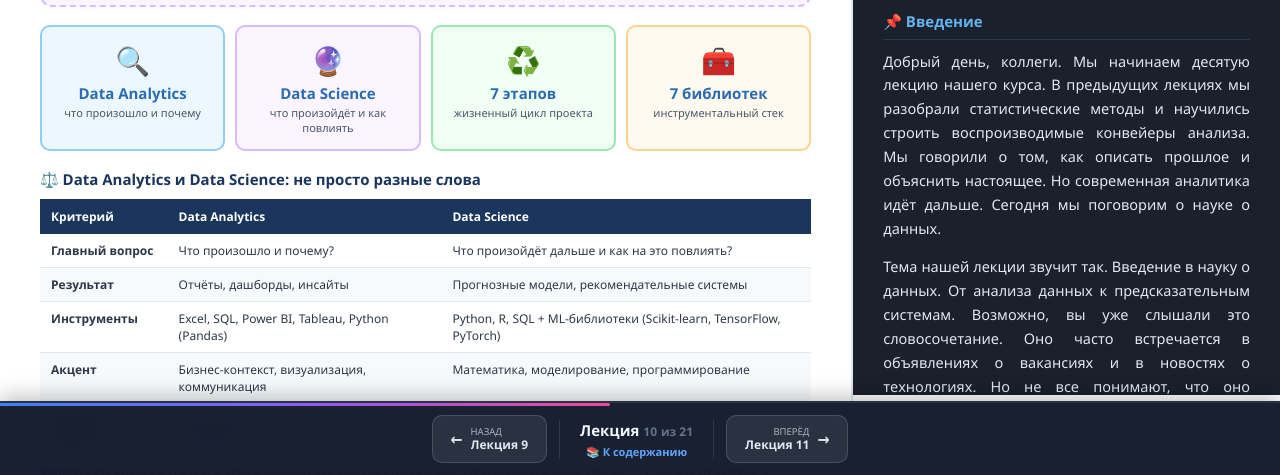
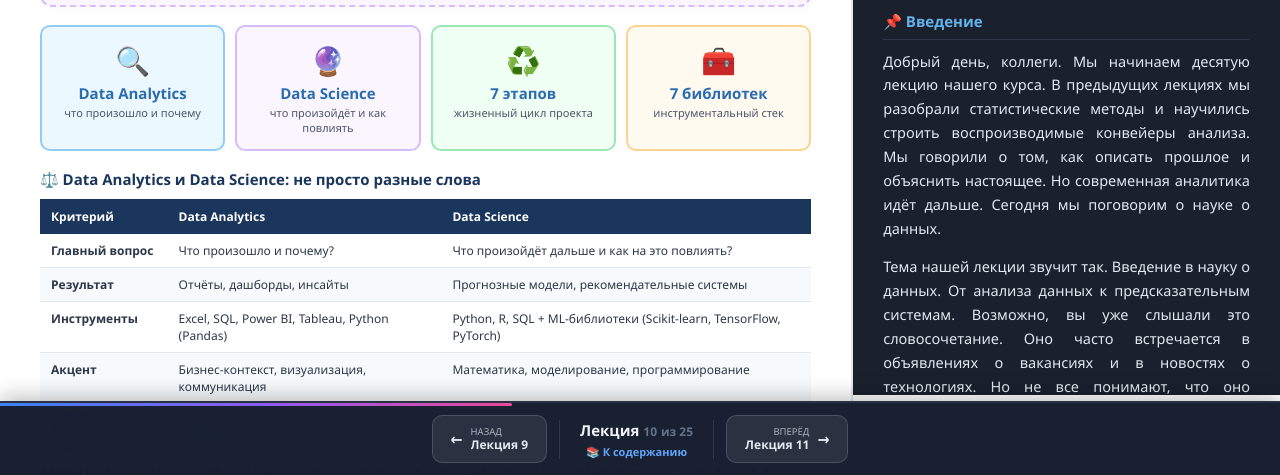
Before and after one commit to vgreg8/Analytics, a plain HTML site: page Лекция 10.html in a window 1280 px wide. Shown: the part 325-800 px from the top of the page. Drawn offline with Linux system fonts and the light colour scheme.

Commit message:
Update Лекция 10.html

```diff
--- a/Лекция 10.html
+++ b/Лекция 10.html
@@ -679,7 +679,7 @@
         </span>
     </a>
     <div class="nav-center">
-        <div class="nav-counter">Лекция <span id="currentNum">N</span> <span>из 21</span></div>
+        <div class="nav-counter">Лекция <span id="currentNum">N</span> <span>из 25</span></div>
         <a href="index.html" class="nav-index-link">📚 К содержанию</a>
     </div>
     <a href="Лекция (N+1).html" class="nav-btn-arrow" id="nextBtn">
@@ -700,7 +700,7 @@
     // =========================================================
     // НАСТРОЙКИ
     // =========================================================
-    const TOTAL_LECTURES = 21;                         // всего лекций в курсе
+    const TOTAL_LECTURES = 25;                         // всего лекций в курсе
     const totalDurationMs = (52 * 60 + 30) * 1000;     // длительность автопрокрутки
     const autoNextDelayMs = 2000;                      // задержка автоперехода
     const AUTOSTART_PARAM = 'autostart';
@@ -709,7 +709,7 @@
     // ОПРЕДЕЛЕНИЕ НОМЕРА ТЕКУЩЕЙ ЛЕКЦИИ
     // =========================================================
     const fileName = decodeURIComponent(location.pathname.split('/').pop() || '');
-    let currentLecture = 1;
+    let currentLecture = 10;
 
     // 1) Пытаемся извлечь номер из имени файла "Лекция 7.html"
     const match = fileName.match(/Лекция\s*(\d+)\.html/i);
```
